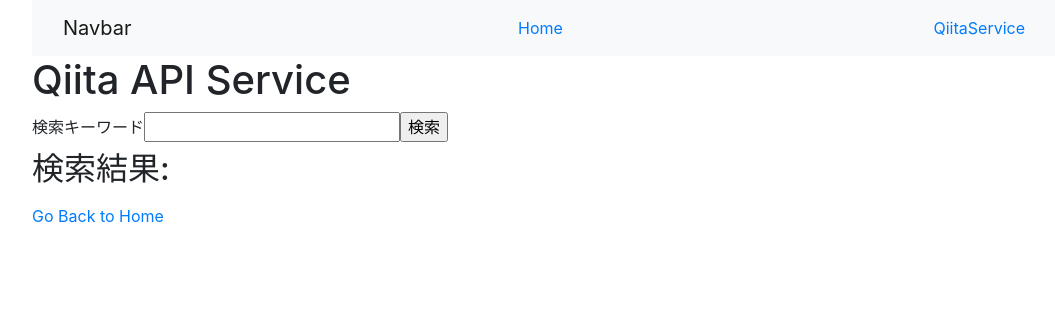
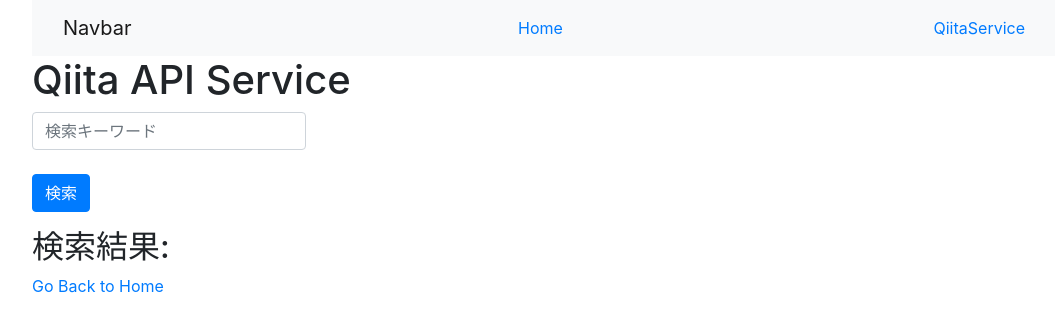
Before and after one commit to sudachi0114/react-frontend-playground, a React (Create React App) app: page /qs in a window 1280 px wide. Shown: the top 332 px of the page, without its empty margins (96-1151 px from the left). Built offline with nearby package versions, Linux system fonts and the light colour scheme.

Commit message:
apply decoration by Bootstrap

```diff
--- a/src/components/QiitaService.jsx
+++ b/src/components/QiitaService.jsx
@@ -51,17 +51,20 @@
         <h1 className="app-title">Qiita API Service</h1>
 
         <form onSubmit={this.getQiitaPosts}>
-          <label>
-            検索キーワード
-            <input type="text" name="検索キーワード" value={this.state.value} onChange={this.handleChange} />
-          </label>
-          <input type="submit" value="検索" />
+          <div class="form-group">
+            <label>
+              <input type="text" class="form-control" placeholder="検索キーワード" value={this.state.value} onChange={this.handleChange} />
+            </label>
+          </div>
+          <div class="form-group">
+            <input type="submit" value="検索" class="btn btn-primary" />
+          </div>
         </form>
 
         <h2> 検索結果: {this.state.keyword} </h2>
-        <ul>{ this.state.datas.map( (data) => {
+        <ul class="list-group">{ this.state.datas.map( (data) => {
           return (
-            <li>
+            <li class="list-group-item">
               <a href={data.url} >
               { data.title }
               </a>
```
